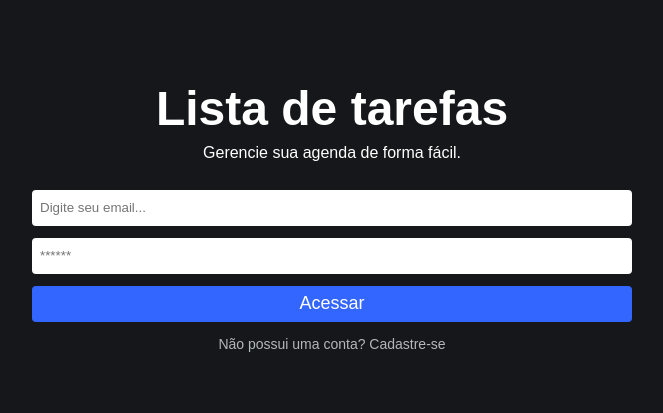
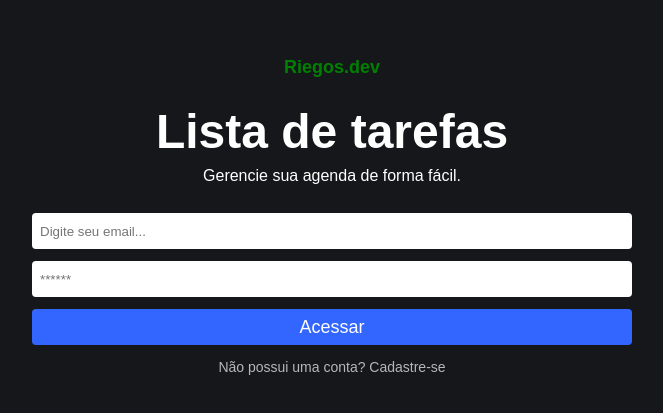
Before and after one commit to T-Riego/banco-de-dados-react-firebase, a React (Create React App) app: page / in a window 1280 px wide. Shown: the part 177-590 px from the top of the page, without its empty margins (308-971 px from the left). Built offline with nearby package versions, Linux system fonts and the light colour scheme; no server answers.

Commit message:
Adicionando o Riegos dev

```diff
--- a/src/pages/home/home.css
+++ b/src/pages/home/home.css
@@ -11,6 +11,11 @@
 .home-container h1{
   font-size: 48px;
   margin-bottom: 8px;
+}
+.home-container h3{
+  font-size: 18px;
+  margin-bottom: 8px;
+  color:green;
 }
 
 .home-container span{
--- a/src/pages/home/index.js
+++ b/src/pages/home/index.js
@@ -39,6 +39,7 @@ export default function Home(){
 
   return(
     <div className="home-container">
+      <h3>Riegos.dev</h3><br/>
       <h1>Lista de tarefas</h1>
       <span>Gerencie sua agenda de forma fácil.</span>
 
```
